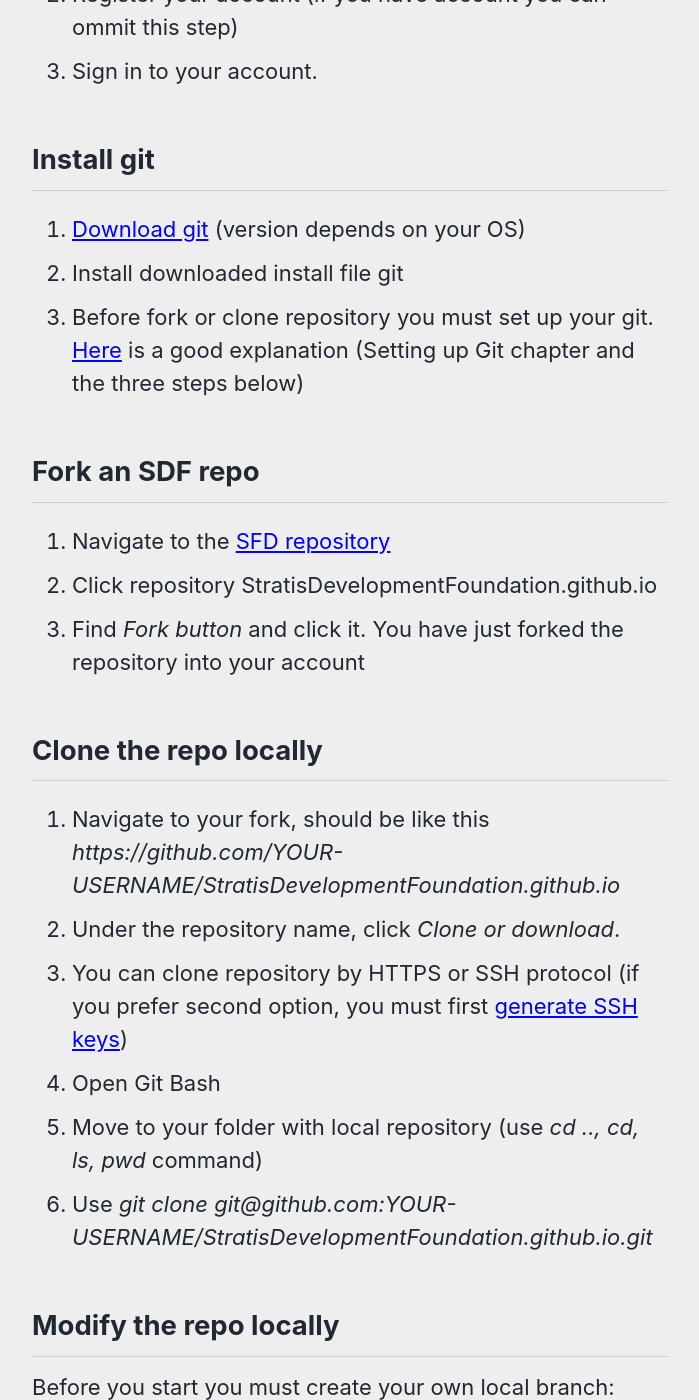
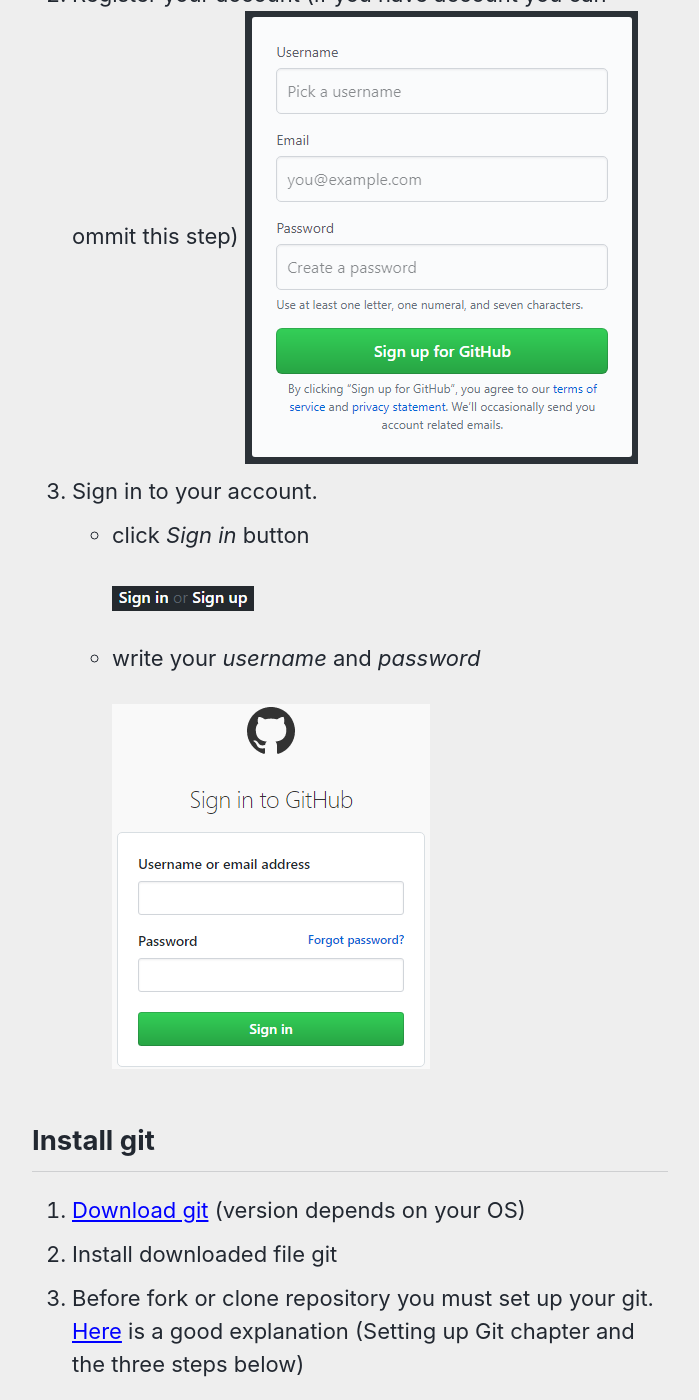
Before and after one commit to StratisDevelopmentFoundation/StratisDevelopmentFoundation.github.io, a Jekyll site: the page built from _posts/2018-04-01-Github-Basics.md, in a window 1280 px wide and 1400 px high, scrolled down 492 px. Shown: the whole window, without its empty margins (290-989 px from the left). Built offline with Jekyll 4.4.1, drawn with Linux system fonts in a browser that asks for light colours; nearby versions of some CDN libraries.

Commit message:
adding_screenshots_sign_up_for_github

```diff
--- a/_posts/2018-04-01-Github-Basics.md
+++ b/_posts/2018-04-01-Github-Basics.md
@@ -11,11 +11,19 @@
 ## Sign up for github
 1. Enter the website https://github.com
 2. Register your account (if you have account you can ommit this step)
+    ![alt text](/assets/images/register_github.png "register_github")
 3. Sign in to your account.
+    - click *Sign in* button
+
+        ![alt text](/assets/images/sign_in_button_github.png "sign_in_button_github")
+
+    - write your *username* and *password*
+
+        ![alt text](/assets/images/sign_in_username_password_github.png "sign_in_username_password_github")
 
 ## Install git
 1. [Download git](https://git-scm.com/downloads) (version depends on your OS)
-2. Install downloaded install file git
+2. Install downloaded file git
 3. Before fork or clone repository you must set up your git. [Here](https://help.github.com/articles/set-up-git/)
    is a good explanation (Setting up Git chapter and the three steps below)
 
```
Also changed, not shown: assets/images/register_github.png (added), assets/images/sign_in_button_github.png (added), assets/images/sign_in_username_password_github.png (added).
